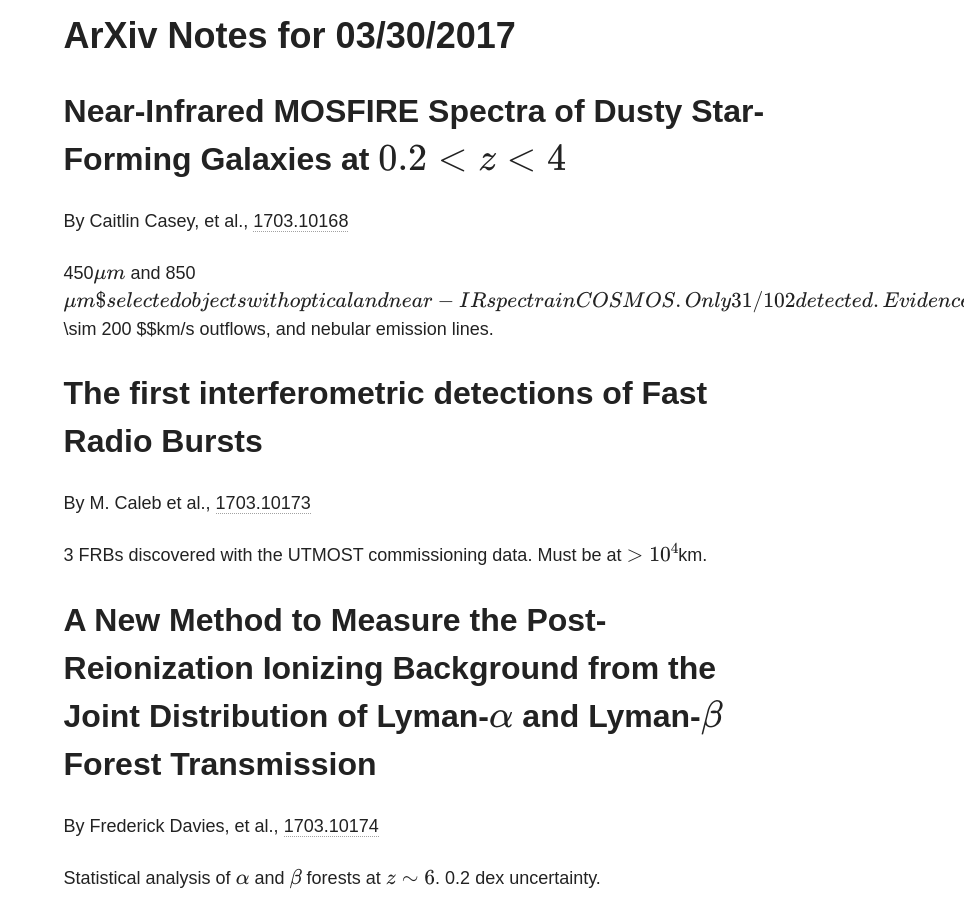
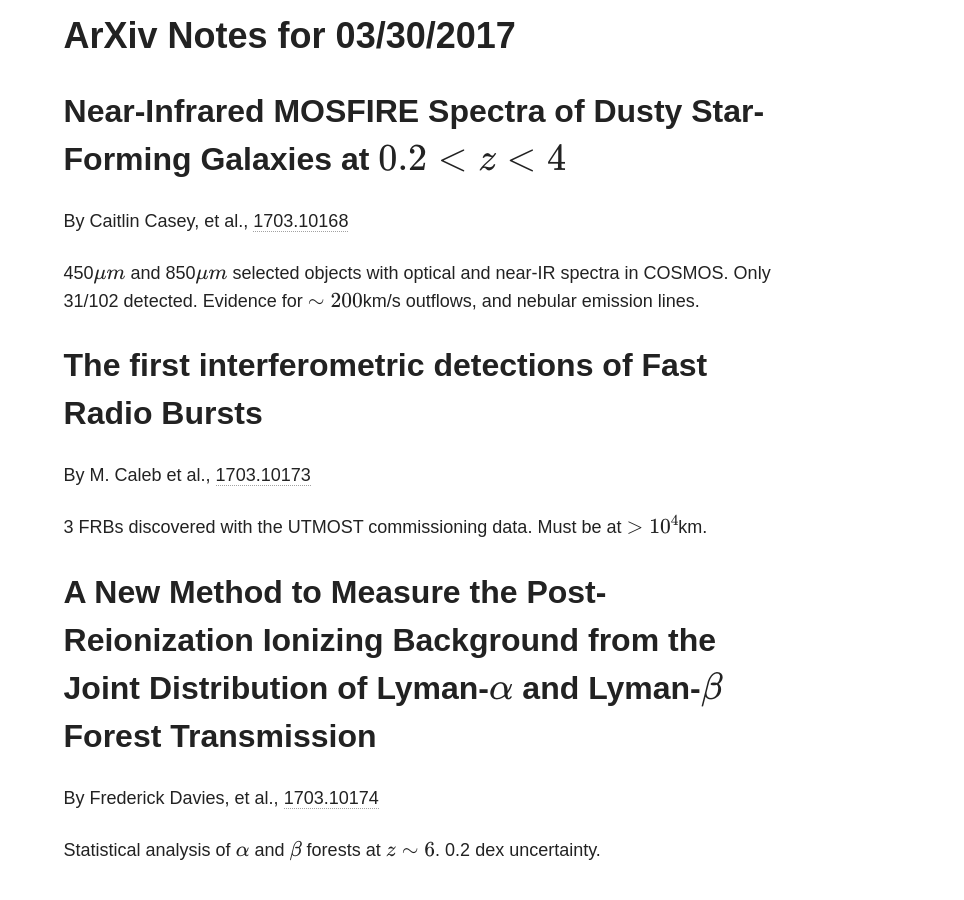
Before and after one commit to brantr/brantr.github.io, a Jekyll site: the page built from _posts/arxiv/2017-03-30-arxiv-03302017.md, in a window 1280 px wide and 900 px high, scrolled down 913 px. Shown: the whole window, without its empty margins (316-1280 px from the left). Built offline with Jekyll 4.4.1, drawn with Linux system fonts in a browser that asks for light colours; nearby versions of some CDN libraries; formulas are drawn with MathJax 3.

Commit message:
Fixed typo.

```diff
--- a/_posts/arxiv/2017-03-30-arxiv-03302017.md
+++ b/_posts/arxiv/2017-03-30-arxiv-03302017.md
@@ -15,7 +15,7 @@ use_math: true
 
 By Caitlin Casey, et al., [1703.10168](https://arxiv.org/abs/1703.10168)
 
-450$$ \mu m $$ and 850$$ \mu m$ selected objects with
+450$$ \mu m $$ and 850$$ \mu m$$ selected objects with
 optical and near-IR spectra in COSMOS. Only 31/102 detected.
 Evidence for $$ \sim 200 $$km/s outflows, and nebular emission lines.
 
```
